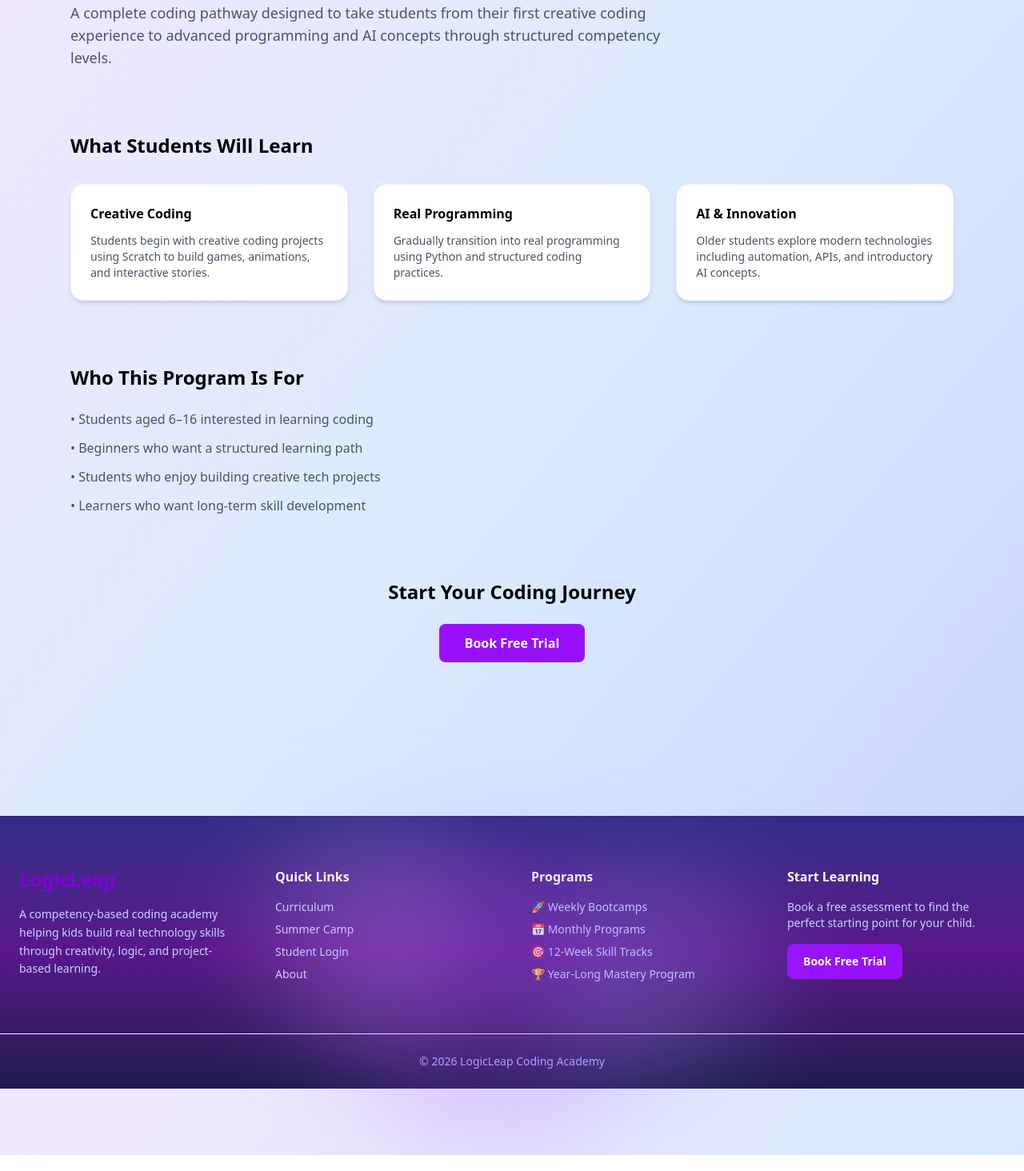
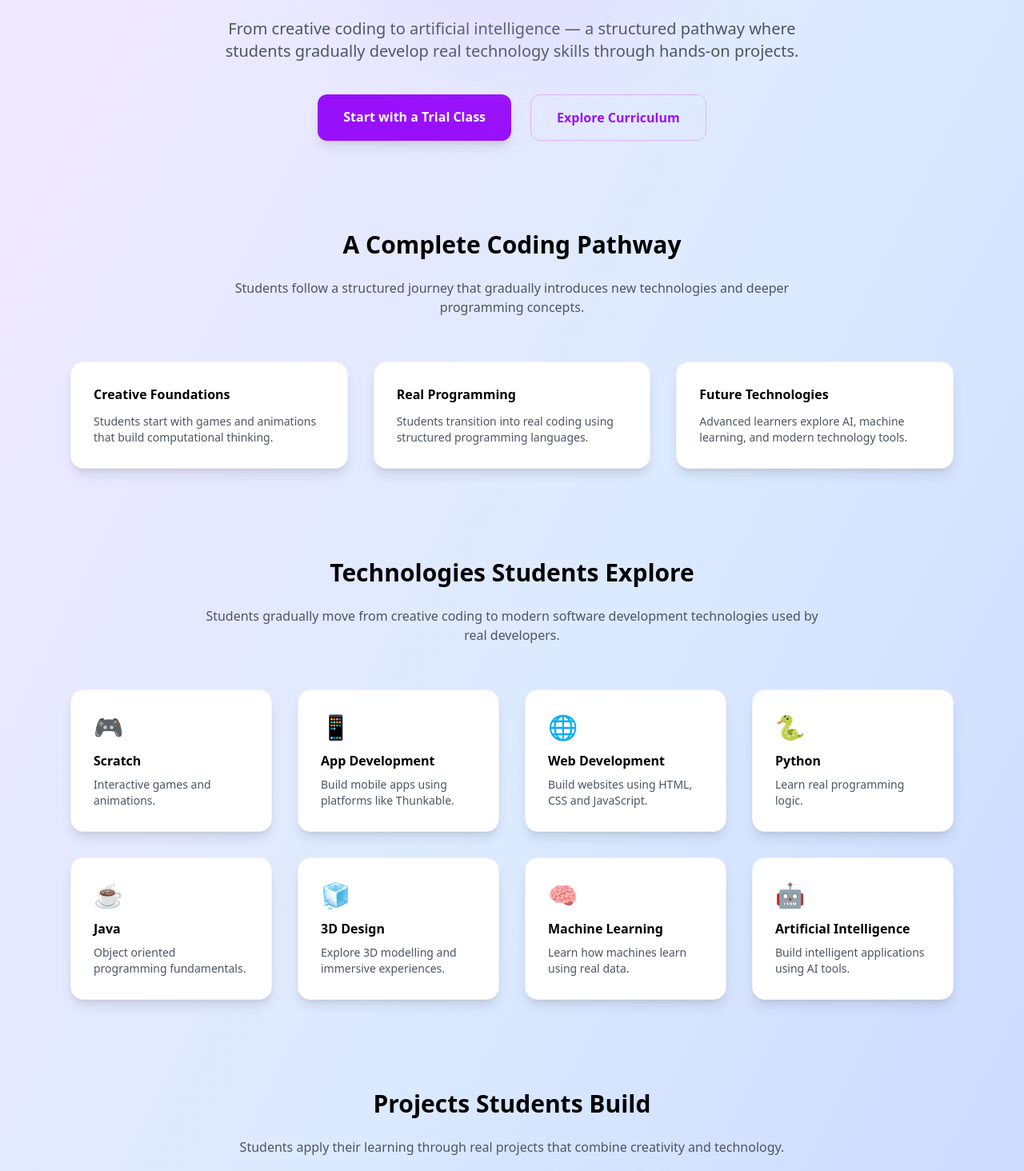
Before and after one commit to srushteesingh/logicleap-platform, a Next.js app: page /mastery-journey in a window 1280 px wide. Shown: the part 226-1690 px from the top of the page at 80% size. Built offline with nearby package versions, Linux system fonts and the light colour scheme.

Commit message:
premium mastery

```diff
--- a/app/mastery-journey/page.tsx
+++ b/app/mastery-journey/page.tsx
@@ -1,60 +1,181 @@
 export default function MasteryJourney() {
   return (
-    <div className="max-w-6xl mx-auto px-6 py-24">
-      {/* Hero */}
-      <section className="mb-20">
-        <h1 className="text-4xl font-bold mb-6">Mastery Journey</h1>
+    <div className="relative max-w-6xl mx-auto px-6 py-24">
+      {/* Glow Background */}
+      <div className="absolute -top-40 left-1/3 w-96 h-96 bg-purple-300 opacity-20 blur-3xl rounded-full"></div>
+      <div className="absolute bottom-0 right-1/3 w-96 h-96 bg-indigo-300 opacity-20 blur-3xl rounded-full"></div>
 
-        <p className="text-lg text-gray-600 max-w-3xl">
-          A complete coding pathway designed to take students from their first
-          creative coding experience to advanced programming and AI concepts
-          through structured competency levels.
+      {/* HERO */}
+      <section className="mb-28 text-center">
+        <h1 className="text-5xl md:text-6xl font-extrabold mb-6 bg-gradient-to-r from-purple-600 to-indigo-600 text-transparent bg-clip-text">
+          The Mastery Journey
+        </h1>
+
+        <p className="text-xl text-gray-600 max-w-3xl mx-auto mb-10">
+          From creative coding to artificial intelligence — a structured pathway
+          where students gradually develop real technology skills through
+          hands-on projects.
         </p>
+
+        <div className="flex justify-center gap-6">
+          <a
+            href="/summer-camp"
+            className="bg-purple-600 hover:bg-purple-700 text-white px-8 py-4 rounded-xl font-semibold transition shadow-lg"
+          >
+            Start with a Trial Class
+          </a>
+
+          <a
+            href="#tech"
+            className="px-8 py-4 rounded-xl border border-purple-300 text-purple-600 font-semibold hover:bg-purple-50 transition"
+          >
+            Explore Curriculum
+          </a>
+        </div>
       </section>
 
-      {/* What Students Learn */}
-      <section className="mb-20">
-        <h2 className="text-2xl font-semibold mb-8">
-          What Students Will Learn
+      {/* PROGRAM PROMISE */}
+      <section className="mb-28">
+        <h2 className="text-3xl font-bold mb-6 text-center">
+          A Complete Coding Pathway
         </h2>
 
+        <p className="text-gray-600 text-center max-w-3xl mx-auto mb-14">
+          Students follow a structured journey that gradually introduces new
+          technologies and deeper programming concepts.
+        </p>
+
         <div className="grid md:grid-cols-3 gap-8">
-          <div className="bg-white rounded-2xl p-6 shadow-md border border-gray-100">
-            <h3 className="font-semibold mb-3">Creative Coding</h3>
+          <div className="bg-white rounded-2xl p-7 shadow-lg border border-gray-100">
+            <h3 className="font-semibold mb-3">Creative Foundations</h3>
             <p className="text-sm text-gray-600">
-              Students begin with creative coding projects using Scratch to
-              build games, animations, and interactive stories.
+              Students start with games and animations that build computational
+              thinking.
             </p>
           </div>
 
-          <div className="bg-white rounded-2xl p-6 shadow-md border border-gray-100">
+          <div className="bg-white rounded-2xl p-7 shadow-lg border border-gray-100">
             <h3 className="font-semibold mb-3">Real Programming</h3>
             <p className="text-sm text-gray-600">
-              Gradually transition into real programming using Python and
-              structured coding practices.
+              Students transition into real coding using structured programming
+              languages.
             </p>
           </div>
 
-          <div className="bg-white rounded-2xl p-6 shadow-md border border-gray-100">
-            <h3 className="font-semibold mb-3">AI & Innovation</h3>
+          <div className="bg-white rounded-2xl p-7 shadow-lg border border-gray-100">
+            <h3 className="font-semibold mb-3">Future Technologies</h3>
             <p className="text-sm text-gray-600">
-              Older students explore modern technologies including automation,
-              APIs, and introductory AI concepts.
+              Advanced learners explore AI, machine learning, and modern
+              technology tools.
             </p>
           </div>
         </div>
       </section>
 
-      {/* Who It Is For */}
-      <section className="mb-20">
-        <h2 className="text-2xl font-semibold mb-6">Who This Program Is For</h2>
+      {/* TECHNOLOGY STACK */}
+      <section id="tech" className="mb-28">
+        <h2 className="text-3xl font-bold mb-6 text-center">
+          Technologies Students Explore
+        </h2>
 
-        <ul className="space-y-3 text-gray-600">
-          <li>• Students aged 6–16 interested in learning coding</li>
-          <li>• Beginners who want a structured learning path</li>
-          <li>• Students who enjoy building creative tech projects</li>
-          <li>• Learners who want long-term skill development</li>
-        </ul>
+        <p className="text-gray-600 text-center max-w-3xl mx-auto mb-14">
+          Students gradually move from creative coding to modern software
+          development technologies used by real developers.
+        </p>
+
+        <div className="grid md:grid-cols-3 lg:grid-cols-4 gap-8">
+          <div className="bg-white rounded-2xl p-7 shadow-lg border border-gray-100 hover:shadow-xl transition">
+            <div className="text-3xl mb-3">🎮</div>
+            <h3 className="font-semibold mb-2">Scratch</h3>
+            <p className="text-sm text-gray-600">
+              Interactive games and animations.
+            </p>
+          </div>
+
+          <div className="bg-white rounded-2xl p-7 shadow-lg border border-gray-100 hover:shadow-xl transition">
+            <div className="text-3xl mb-3">📱</div>
+            <h3 className="font-semibold mb-2">App Development</h3>
+            <p className="text-sm text-gray-600">
+              Build mobile apps using platforms like Thunkable.
+            </p>
+          </div>
+
+          <div className="bg-white rounded-2xl p-7 shadow-lg border border-gray-100 hover:shadow-xl transition">
+            <div className="text-3xl mb-3">🌐</div>
+            <h3 className="font-semibold mb-2">Web Development</h3>
+            <p className="text-sm text-gray-600">
+              Build websites using HTML, CSS and JavaScript.
+            </p>
+          </div>
+
+          <div className="bg-white rounded-2xl p-7 shadow-lg border border-gray-100 hover:shadow-xl transition">
+            <div className="text-3xl mb-3">🐍</div>
+            <h3 className="font-semibold mb-2">Python</h3>
+            <p className="text-sm text-gray-600">
+              Learn real programming logic.
+            </p>
+          </div>
+
+          <div className="bg-white rounded-2xl p-7 shadow-lg border border-gray-100 hover:shadow-xl transition">
+            <div className="text-3xl mb-3">☕</div>
+            <h3 className="font-semibold mb-2">Java</h3>
+            <p className="text-sm text-gray-600">
+              Object oriented programming fundamentals.
+            </p>
+          </div>
+
+          <div className="bg-white rounded-2xl p-7 shadow-lg border border-gray-100 hover:shadow-xl transition">
+            <div className="text-3xl mb-3">🧊</div>
+            <h3 className="font-semibold mb-2">3D Design</h3>
+            <p className="text-sm text-gray-600">
+              Explore 3D modelling and immersive experiences.
+            </p>
+          </div>
+          <div className="bg-white rounded-2xl p-7 shadow-lg border border-gray-100 hover:shadow-xl transition">
+            <div className="text-3xl mb-3">🧠</div>
+            <h3 className="font-semibold mb-2">Machine Learning</h3>
+            <p className="text-sm text-gray-600">
+              Learn how machines learn using real data.
+            </p>
+          </div>
+          <div className="bg-white rounded-2xl p-7 shadow-lg border border-gray-100 hover:shadow-xl transition">
+            <div className="text-3xl mb-3">🤖</div>
+            <h3 className="font-semibold mb-2">Artificial Intelligence</h3>
+            <p className="text-sm text-gray-600">
+              Build intelligent applications using AI tools.
+            </p>
+          </div>
+        </div>
+      </section>
+
+      {/* PROJECTS */}
+      <section className="mb-28">
+        <h2 className="text-3xl font-bold mb-6 text-center">
+          Projects Students Build
+        </h2>
+
+        <p className="text-gray-600 text-center max-w-3xl mx-auto mb-14">
+          Students apply their learning through real projects that combine
+          creativity and technology.
+        </p>
+
+        <div className="grid md:grid-cols-4 gap-8">
+          <div className="bg-white p-6 rounded-2xl shadow border border-gray-100">
+            🎮 Game Projects
+          </div>
+
+          <div className="bg-white p-6 rounded-2xl shadow border border-gray-100">
+            📱 Mobile Apps
+          </div>
+
+          <div className="bg-white p-6 rounded-2xl shadow border border-gray-100">
+            🌐 Websites
+          </div>
+
+          <div className="bg-white p-6 rounded-2xl shadow border border-gray-100">
+            🤖 AI Experiments
+          </div>
+        </div>
       </section>
 
       {/* CTA */}
@@ -65,9 +186,9 @@ export default function MasteryJourney() {
 
         <a
           href="/summer-camp"
-          className="inline-block bg-purple-600 hover:bg-purple-700 text-white px-8 py-3 rounded-lg font-semibold transition"
+          className="inline-block bg-purple-600 hover:bg-purple-700 text-white px-10 py-4 rounded-xl font-semibold transition"
         >
-          Book Free Trial
+          Book a Free Trial Class
         </a>
       </section>
     </div>
```
